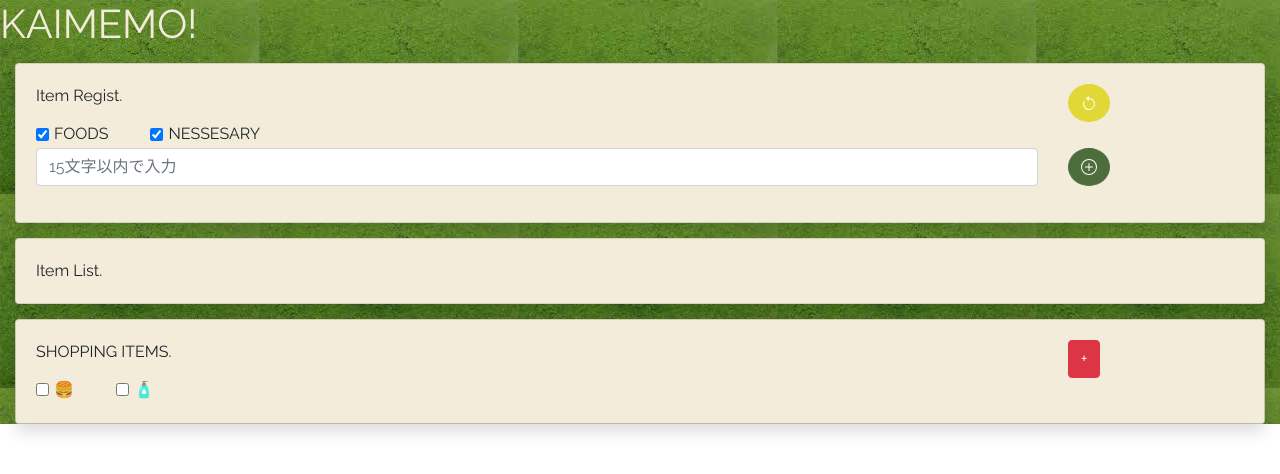
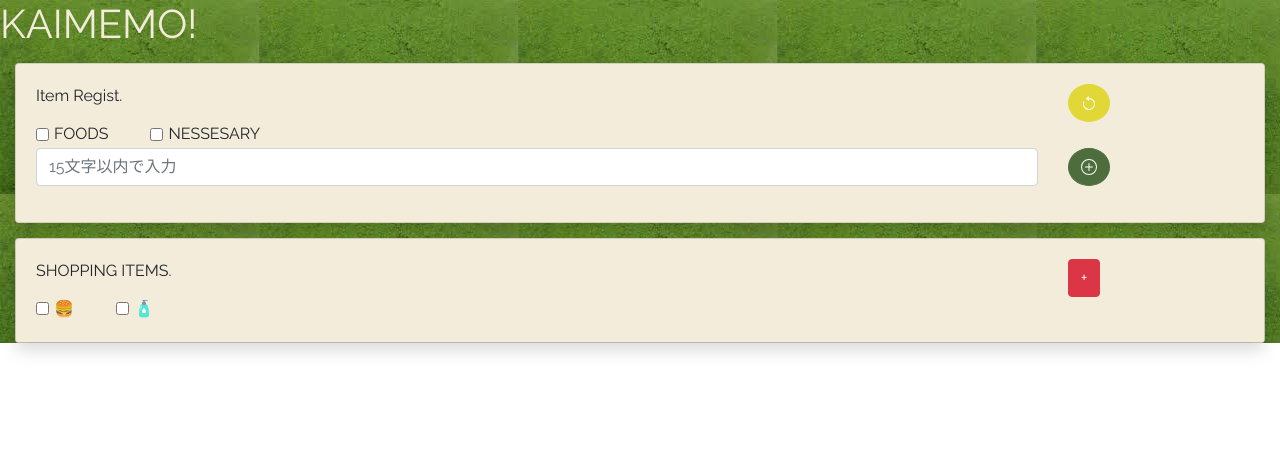
Before and after one commit to myantyuWorld/kaimemo, a Vue app: page / in a window 1280 px wide. Shown: the top 474 px of the page. Built offline with nearby package versions, Linux system fonts and the light colour scheme.

Commit message:
GoodsList modify

```diff
--- a/src/App.vue
+++ b/src/App.vue
@@ -2,19 +2,79 @@
   <div class="wrapper">
     <div class="">
       <h1 class="title">KAIMEMO!</h1>
-      <GoodsRegistForm/>
-      <!-- <GoodsListVue/>     -->
+
+      <GoodsRegistForm
+      :memo-ref="memoRef"
+      @init-click="initRegist"
+      @edit-goods="editGoods"
+      @regist-goods="registGoods" />
+
+      <GoodsListVue
+      :memo-list-ref="memoListRef"
+      @show-memo="showMemo"
+      @delete-goods="deleteGoods"/>
     </div>
   </div>
-
 </template>
 
 <script setup>
-  import GoodsRegistForm from "./components/GoodsRegistForm.vue";
-  import GoodsListVue from "./components/GoodsList.vue";
+import { ref } from 'vue'
+import GoodsRegistForm from "./components/GoodsRegistForm.vue";
+import GoodsListVue from "./components/GoodsList.vue";
+import { useMemoList } from './composables/useMemoList'
 
-  import 'bootstrap/dist/css/bootstrap.css'
-  import 'bootstrap-vue/dist/bootstrap-vue.css'
+import 'bootstrap/dist/css/bootstrap.css'
+import 'bootstrap-vue/dist/bootstrap-vue.css'
+
+const memoRef = ref('')
+const foodCheckRef = ref(true)
+const nessesaryCheckRef = ref(true)
+const isEditRef = ref(false)
+
+const {
+  memoListRef,
+  add,
+  show,
+  edit,
+  del,
+  check,
+} = useMemoList()
+
+const initRegist = () => {
+  console.log("call init regist!")
+  isEditRef.value = false
+  memoRef.value = ''
+}
+
+const registGoods = () => {
+  console.log("call regist goods")
+  add(memoRef.value)
+  memoRef.value = ''
+}
+
+const showMemo = (id) => {
+  console.log("call show memo")
+  console.log(id)
+
+
+  memoRef.value = show(id)
+  isEditRef.value = true
+}
+
+const editGoods = () => {
+  edit(memoRef.value)
+
+  isEditRef.value = false
+  memoRef.value = ''
+}
+
+const deleteGoods = (id) => {
+  del(id)
+}
+
+const changeCheck = (id) => {
+  check(id)
+}
 </script>
 
 <style>
--- a/src/components/GoodsList.vue
+++ b/src/components/GoodsList.vue
@@ -32,10 +32,10 @@
                             <label>{{ item.memo}}</label>
                         </div>
                         <div class="col-2">
-                            <EditButton @edit-click="showMemo(item.id)" :is-edit="true"></EditButton>
+                            <EditButton @edit-click="emit('show-memo', item.id)" :is-edit="true"></EditButton>
                         </div>
                         <div class="col-2">
-                            <BaseButton color="btn-danger rounded-circle" @on-click="deleteGoods(item.id)">
+                            <BaseButton color="btn-danger rounded-circle" @on-click="emit('delete-goods', item.id)">
                                 <svg xmlns="http://www.w3.org/2000/svg" width="16" height="16" fill="currentColor"
                                     class="bi bi-trash3" viewBox="0 0 16 16">
                                     <path fill-rule="evenodd"
@@ -55,14 +55,13 @@
 </template>
 
 <script setup>
-// import GoodsListItem from './GoodsListItem.vue';
 import { ref } from 'vue';
 import BaseButton from './BaseButton.vue'
 import EditButton from './EditButton.vue';
 
-const memoListRef = ref([])
-const ls = localStorage.memoList
-memoListRef.value = ls ? JSON.parse(ls) : [];
+const props = defineProps({memoListRef: Object})
+const emit = defineEmits()
+
 
 </script>
 
--- a/src/components/GoodsRegistForm.vue
+++ b/src/components/GoodsRegistForm.vue
@@ -5,7 +5,7 @@
                 <div class="col">Item Regist.</div>
                 <div class="col"></div>
                 <div class="col-2">
-                    <BaseButton color="btn-secondary rounded-circle btn--item--init " @on-click="initRegist">
+                    <BaseButton color="btn-secondary rounded-circle btn--item--init " @on-click="emit('init-click')">
                         <svg xmlns="http://www.w3.org/2000/svg" width="16" height="16" fill="currentColor"
                             class="bi bi-arrow-counterclockwise" viewBox="0 0 16 16">
                             <path fill-rule="evenodd"
@@ -33,12 +33,12 @@
             <div class="row">
                 <div class="col-10">
                     <div class="form-group">
-                        <input type="email" class="form-control" placeholder="15文字以内で入力" v-model="memoRef">
+                        <input type="email" class="form-control" placeholder="15文字以内で入力" v-model="props.memoRef">
                     </div>
                 </div>
                 <div class="col-2">
-                    <EditButton @edit-click="editGoods" :is-edit="isEditRef"></EditButton>
-                    <BaseButton color="btn-primary rounded-circle btn--item--add" @on-click="registGoods" v-show="!isEditRef">
+                    <EditButton @edit-click="emit('edit-goods')" :is-edit="isEditRef"></EditButton>
+                    <BaseButton color="btn-primary rounded-circle btn--item--add" @on-click="emit('regist-goods')" v-show="!isEditRef">
                         <svg xmlns="http://www.w3.org/2000/svg" width="16" height="16"
                             fill="currentColor" class="bi bi-plus-circle" viewBox="0 0 16 16">
                             <path d="M8 15A7 7 0 1 1 8 1a7 7 0 0 1 0 14zm0 1A8 8 0 1 0 8 0a8 8 0 0 0 0 16z" />
@@ -50,7 +50,7 @@
             </div>
         </div>
     </div>
-    <div class="card shadow">
+    <!-- <div class="card shadow">
         <div class="card-body">
             <div class="row">
                 <div class="col">Item List.</div>
@@ -80,8 +80,8 @@
                 <hr/>
             </div>
         </div>
-    </div>
-    <GoodsList/>
+    </div> -->
+
 </template>
 
 <script setup>
@@ -91,48 +91,15 @@ import BaseButton from './BaseButton.vue'
 import EditButton from './EditButton.vue';
 import GoodsList from './GoodsList.vue';
 
-const memoRef = ref('')
-const foodCheckRef = ref(true)
-const nessesaryCheckRef = ref(true)
-const isEditRef = ref(false)
-const {
-    memoListRef,
-    add,
-    show,
-    edit,
-    del,
-    check,
-} = useMemoList()
 
-const initRegist = () => {
-    isEditRef.value = false
-    memoRef.value = ''
-}
+const props = defineProps({
+    memoRef: String,
+})
+const emit = defineEmits()
 
-const registGoods = () => {
-    add(memoRef.value)
-    memoRef.value = ''
-}
 
-const showMemo = (id) => {
-    memoRef.value = show(id)
-    isEditRef.value = true
-}
 
-const editGoods = () => {
-    edit(memoRef.value)
 
-    isEditRef.value = false
-    memoRef.value = ''
-}
-
-const deleteGoods = (id) => {
-    del(id)
-}
-
-const changeCheck = (id) => {
-    check(id)
-}
 </script>
 
 <style>
```
